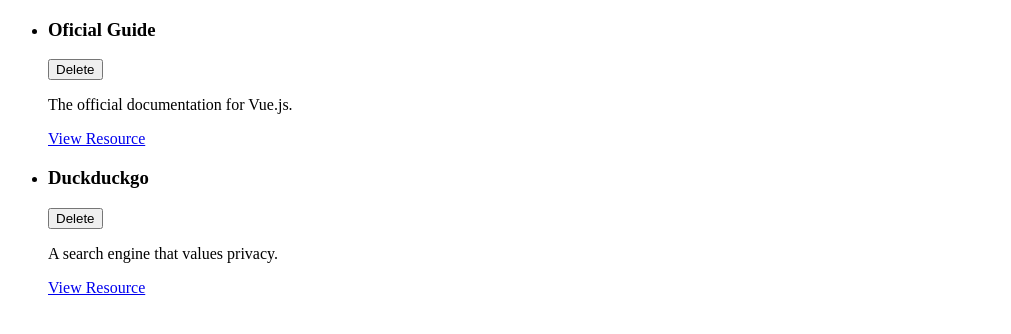
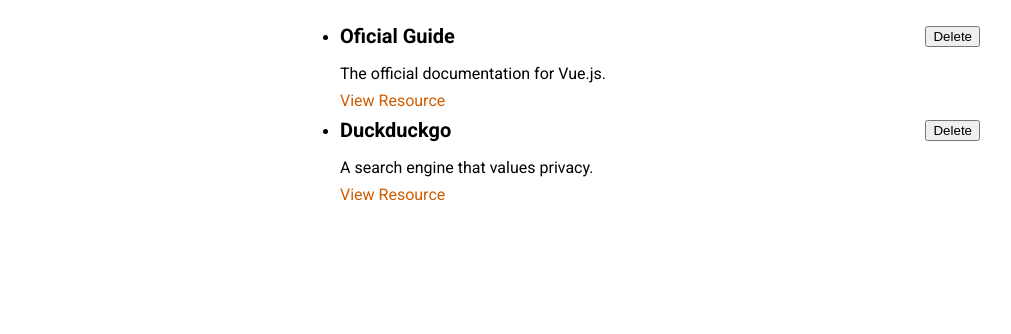
Before and after one commit to Nebucatnetzer/vuejs_course, a Vue app in the folder 2021-02-08 prj-cmp-01-starting-setup/: page / in a window 1280 px wide. Shown: the top 334 px of the page, without its empty margins (0-1011 px from the left). Built offline with nearby package versions, Linux system fonts and the light colour scheme.

Commit message:
lesson 126: extend the styling

```diff
--- a/2021-02-08 prj-cmp-01-starting-setup/src/App.vue
+++ b/2021-02-08 prj-cmp-01-starting-setup/src/App.vue
@@ -38,4 +38,18 @@
 };
 </script>
 
-<style></style>
+<style>
+@import url('https://fonts.googleapis.com/css2?family=Roboto:wght@400;700&display=swap');
+
+* {
+  box-sizing: border-box;
+}
+
+html {
+  font-family: 'Roboto', sans-serif;
+}
+
+body {
+  margin: 0;
+}
+</style>
--- a/2021-02-08 prj-cmp-01-starting-setup/src/components/resources/LearningResource.vue
+++ b/2021-02-08 prj-cmp-01-starting-setup/src/components/resources/LearningResource.vue
@@ -17,4 +17,34 @@
 };
 </script>
 
-<style></style>
+<style scoped>
+li {
+  margin: auto;
+  max-width: 40rem;
+}
+
+header {
+  display: flex;
+  justify-content: space-between;
+  align-items: center;
+}
+
+h3 {
+  font-size: 1.25rem;
+  margin: 0.5rem 0;
+}
+
+p {
+  margin: 0.5rem 0;
+}
+
+a {
+  text-decoration: none;
+  color: #ce5c00;
+}
+
+a:hover,
+a:active {
+  color: #c89300;
+}
+</style>
```
